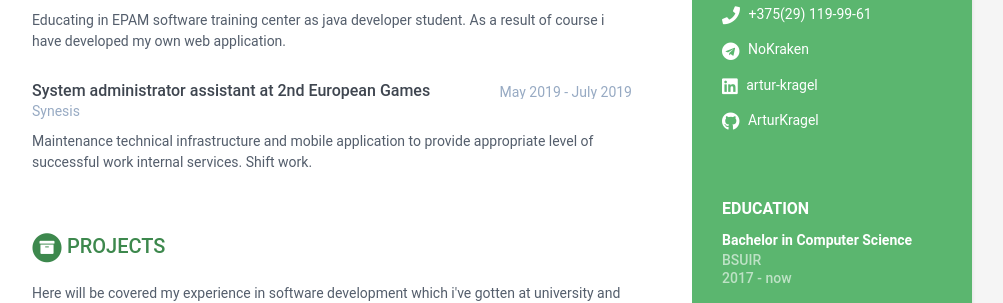
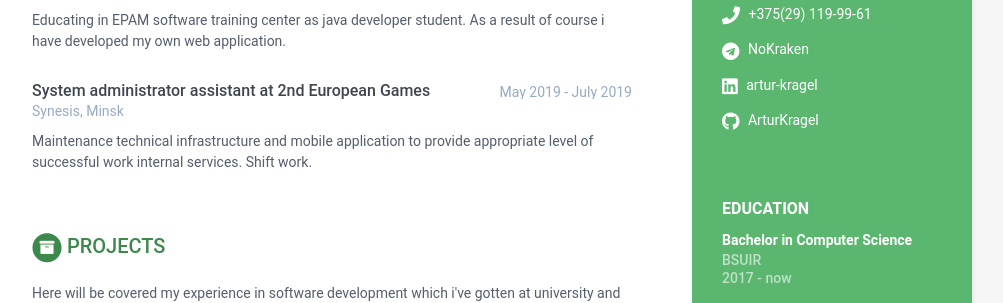
Before and after one commit to tide34/my-brother_s-CV, a Jekyll site: the page built from index.html, in a window 1280 px wide. Shown: the part 332-635 px from the top of the page, without its empty margins (168-1171 px from the left). Built offline with Jekyll 4.4.1, drawn with Linux system fonts in a browser that asks for light colours.

Commit message:
Some new update of content

```diff
--- a/_data/data.yml
+++ b/_data/data.yml
@@ -74,7 +74,7 @@ experiences:
         As a result of course i have developed my own web application.
     - role: System administrator assistant at 2nd European Games
       time: May 2019 - July 2019
-      company: Synesis
+      company: Synesis, Minsk
       details: |
         Maintenance technical infrastructure and mobile application to provide appropriate level of successful work internal services. Shift work.
 
```
